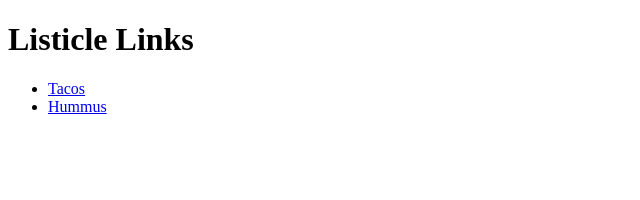
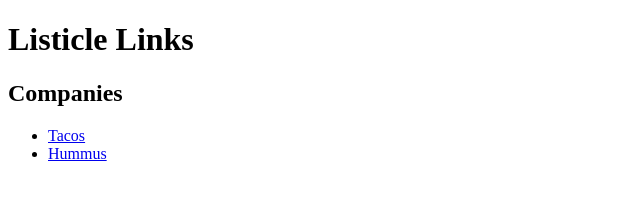
Before and after one commit to Silentstorm0510/IGME-110-Repo, a plain HTML site: page index.html in a window 1280 px wide. Shown: the whole page, without its empty margins (0-640 px from the left). Drawn offline with Linux system fonts and the light colour scheme.

Commit message:
Update index.html

```diff
--- a/index.html
+++ b/index.html
@@ -7,6 +7,7 @@
 </head>
 <body>
   <h1>Listicle Links</h1>
+  <h2>Companies</h2>
   <ul>
     <li><a href="https://en.wikipedia.org/wiki/Taco">Tacos</a></li>
     <li><a href="https://en.wikipedia.org/wiki/Hummus">Hummus</a></li>
```
